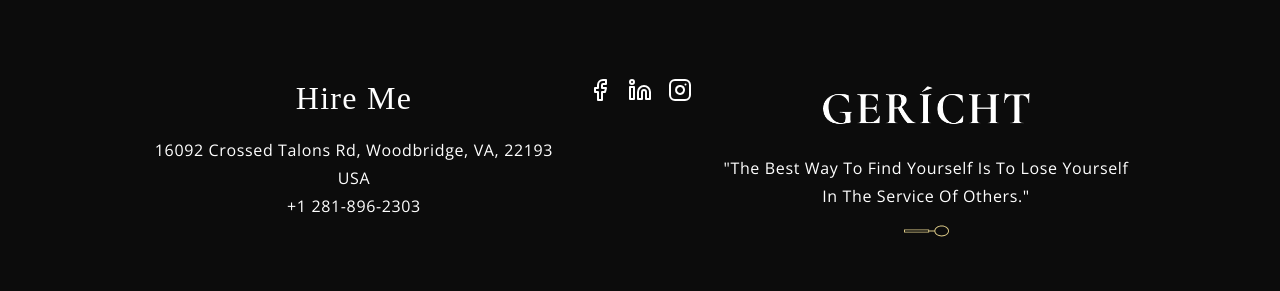
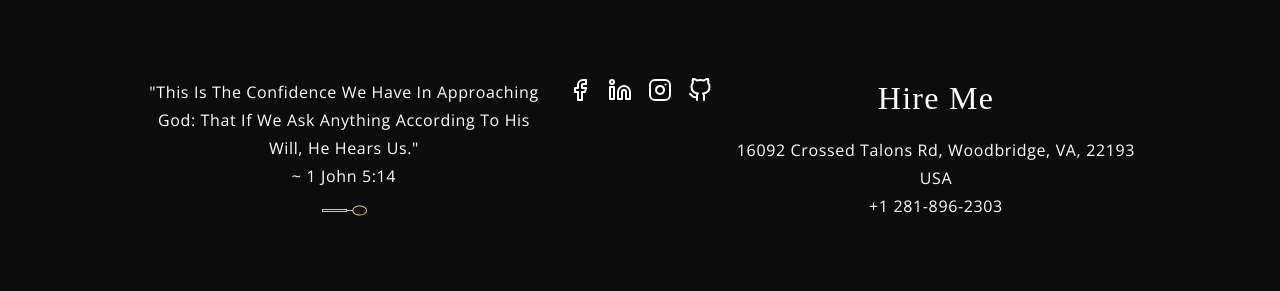
Before and after one commit to kdy1994kko/rgm_kev, a React (Create React App) app: page / in a window 1280 px wide. Shown: the part 7982-8273 px from the top of the page. Built offline with nearby package versions, Linux system fonts and the light colour scheme; a web font is replaced by a local one.

Commit message:
Add files via upload

```diff
--- a/src/container/Footer/Footer.jsx
+++ b/src/container/Footer/Footer.jsx
@@ -1,5 +1,5 @@
 import React from 'react';
-import { FiFacebook, FiLinkedin, FiInstagram } from 'react-icons/fi';
+import { FiFacebook, FiLinkedin, FiInstagram, FiGithub} from 'react-icons/fi';
 
 import { FooterOverlay, Newsletter } from '../../components';
 import { images } from '../../constants';
@@ -9,28 +9,30 @@ const Footer = () => (
   <div className="app__footer section__padding" id="login">
     <FooterOverlay />
     <Newsletter />
-
     <div className="app__footer-links">
+      <div className="app__footer-links_logo">
+        <p className="p__opensans"><a href="https://www.biblegateway.com/passage/?search=1+john+5%3A14&version=NIV" target="_blank" rel="noreferrer">&quot;This is the confidence we have in approaching God: that if we ask anything according to his will, he hears us.&quot;</a></p>
+        <p className="p__opensans"><a href="https://www.biblegateway.com/passage/?search=1+john+5%3A14&version=NIV" target="_blank" rel="noreferrer">~ 1 john 5:14</a></p>
+        <img src={images.spoon} className="spoon__img" style={{ marginTop: 15 }} />
+      </div>
+        <div className="app__footer-links_icons">
+          <a href="https://www.facebook.com/kevvankko.young/" target="_blank" rel="noreferrer">
+            <FiFacebook />
+          </a>
+          <a href="https://www.linkedin.com/in/kevvan-d-young/" target="_blank" rel="noreferrer">
+            <FiLinkedin />
+          </a>
+          <a href="https://instagram.com/blvck.kev44?igshid=OGQ5ZDc2ODk2ZA==" target="_blank" rel="noreferrer">
+            <FiInstagram />
+          </a>
+          <a href="https://github.com/kdy1994kko" target="_blank" rel="noreferrer">
+            <FiGithub />
+          </a>
+        </div>
       <div className="app__footer-links_contact">
         <h1 className="app__footer-headtext">Hire Me</h1>
         <p className="p__opensans">16092 Crossed talons rd, Woodbridge, VA, 22193 USA</p>
         <p className="p__opensans">+1 281-896-2303</p>
-      </div>
-        <div className="app__footer-links_icons">
-          <a href="https://www.instagram.com" target="_blank" rel="noreferrer">
-            <FiFacebook />
-          </a>
-          <a href="https://www.instagram.com" target="_blank" rel="noreferrer">
-            <FiLinkedin />
-          </a>
-          <a href="https://www.instagram.com" target="_blank" rel="noreferrer">
-            <FiInstagram />
-          </a>
-        </div>
-      <div className="app__footer-links_logo">
-        <img src={images.gericht} alt="footer_logo" />
-        <p className="p__opensans">&quot;The best way to find yourself is to lose yourself in the service of others.&quot;</p>
-        <img src={images.spoon} className="spoon__img" style={{ marginTop: 15 }} />
       </div>
     </div>
   </div>
```
